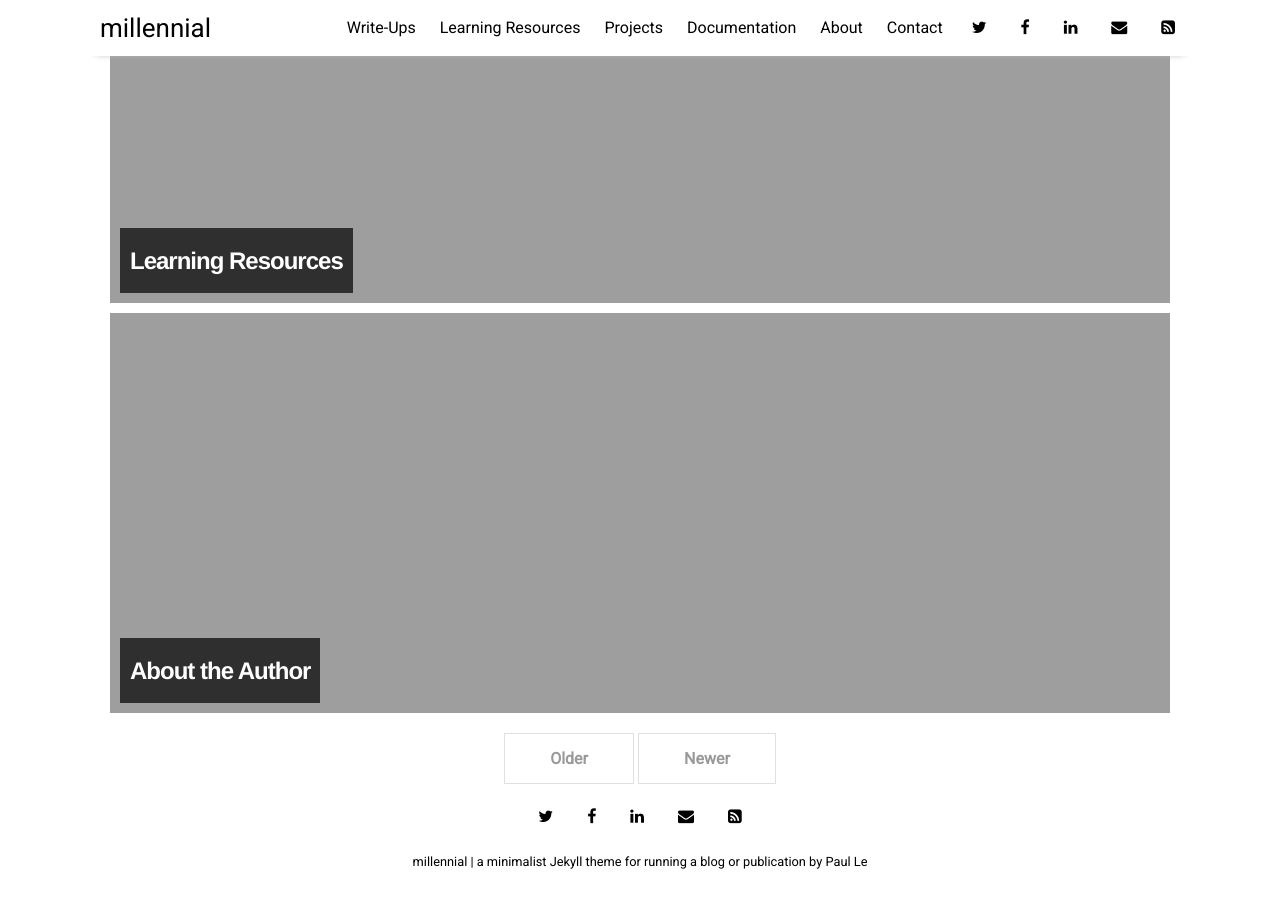
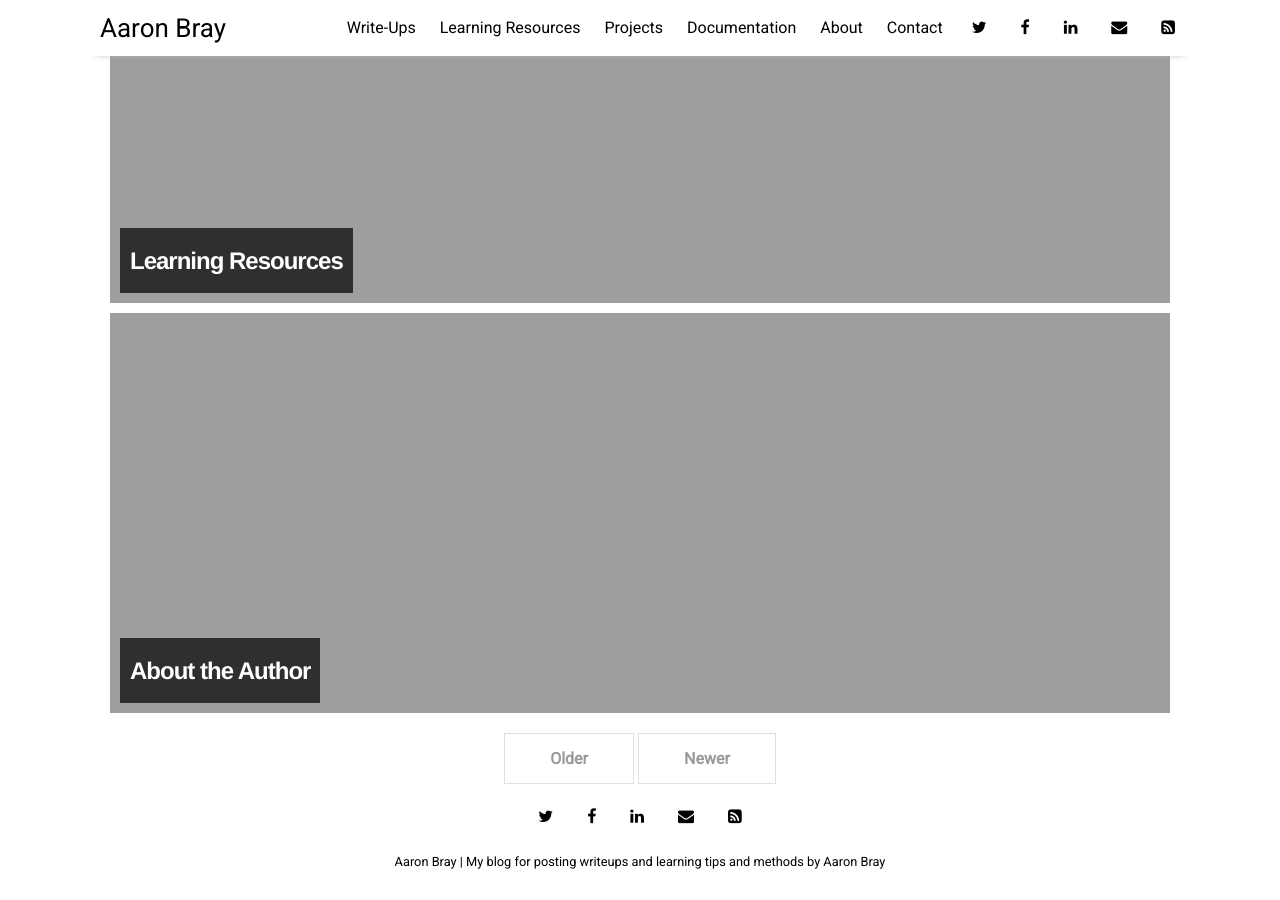
Before and after one commit to AaronBray/AaronBray.github.io, a Jekyll site: the page built from index.html, in a window 1280 px wide and 900 px high, scrolled down 1398 px. Built offline with Jekyll 4.4.1, drawn with Linux system fonts in a browser that asks for light colours; nearby versions of some CDN libraries; the list of posts is cut into pages by our own code.

Commit message:
Update _config.yml

```diff
--- a/_config.yml
+++ b/_config.yml
@@ -4,16 +4,16 @@
 paginate:            5
 
 # Build settings
-title: Aaron Bray
+
 markdown:            kramdown
 highlighter:         rouge
 permalink:           /:title
 plugins:             [jekyll-paginate, jekyll-sitemap, jekyll-feed, jekyll-seo-tag]
 
 # Customise atom feed settings (this is where Jekyll-Feed gets configuration information)
-title:		           "millennial"
-description:	       "a minimalist Jekyll theme for running a blog or publication"
-author:              "Paul Le"
+title:		           "Aaron Bray"
+description:	       "My blog for posting writeups and learning tips and methods"
+author:              "Aaron Bray"
 
 # RSS 2.0 can be used instead of Atom by uncommenting following two lines
 #feed:
```
